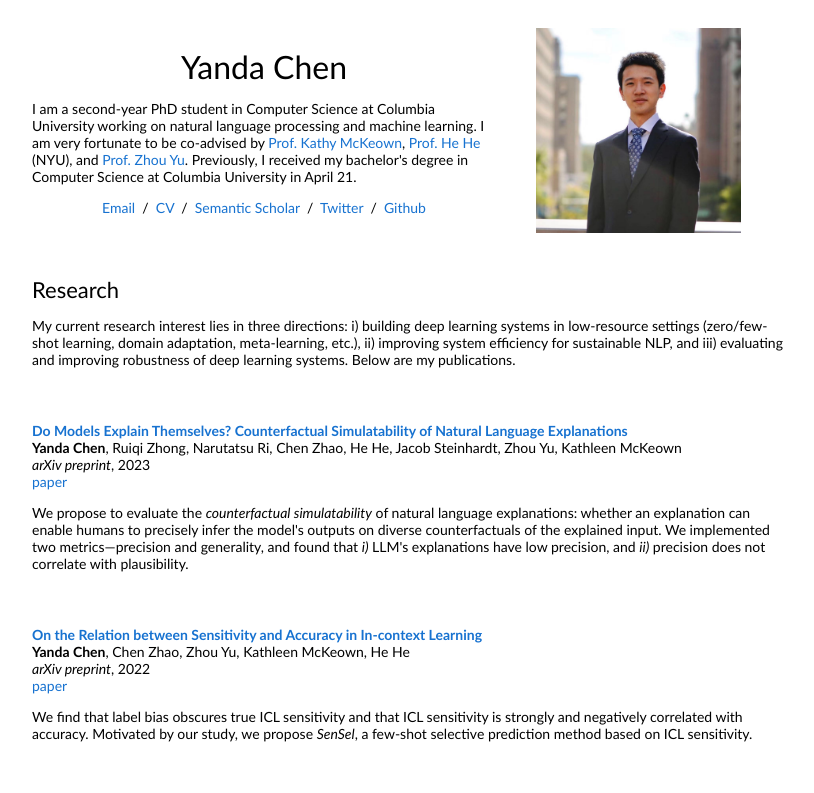
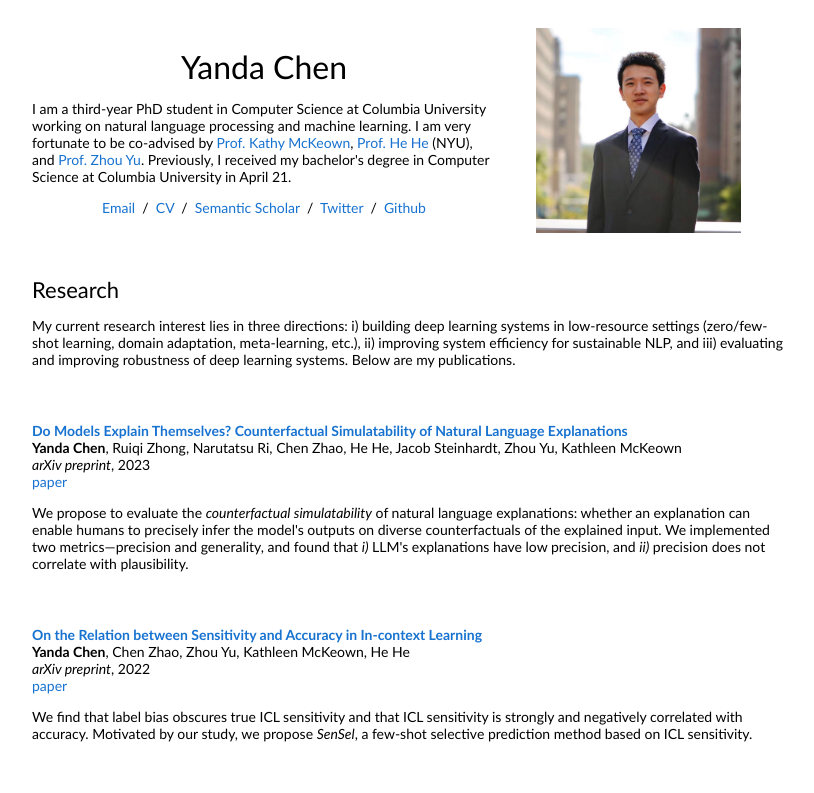
Before and after one commit to YanDaChen/yandachen.github.io, a plain HTML site: page index.html in a window 1280 px wide. Shown: the top 793 px of the page, without its empty margins (228-1042 px from the left). Drawn offline with Linux system fonts and the light colour scheme.

Commit message:
Update index.html

```diff
--- a/index.html
+++ b/index.html
@@ -20,7 +20,7 @@
               <p style="text-align:center">
                 <name>Yanda Chen</name>
               </p>
-              <p>I am a second-year PhD student in Computer Science at Columbia University working on natural language processing and machine learning. I am very fortunate to be co-advised by <a href="http://www.cs.columbia.edu/~kathy/">Prof. Kathy McKeown</a>, <a href="https://hhexiy.github.io/">Prof. He He</a> (NYU), and <a href="http://www.cs.columbia.edu/~zhouyu/">Prof. Zhou Yu</a>. Previously, I received my bachelor's degree in Computer Science at Columbia University in April
+              <p>I am a third-year PhD student in Computer Science at Columbia University working on natural language processing and machine learning. I am very fortunate to be co-advised by <a href="http://www.cs.columbia.edu/~kathy/">Prof. Kathy McKeown</a>, <a href="https://hhexiy.github.io/">Prof. He He</a> (NYU), and <a href="http://www.cs.columbia.edu/~zhouyu/">Prof. Zhou Yu</a>. Previously, I received my bachelor's degree in Computer Science at Columbia University in April
 
 		      21.
               </p>
```
